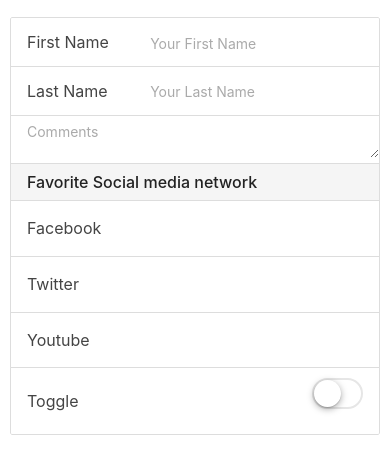
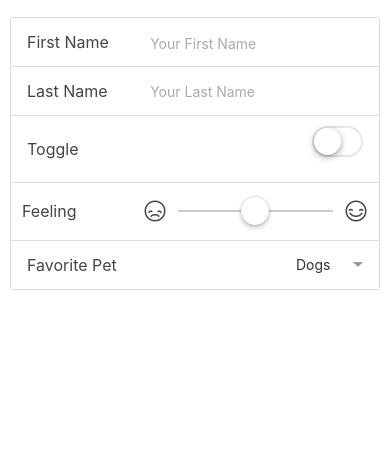
Before and after one commit to tsflatif/ionic-academySchedule, a website: page www/index.html in a window 390 px wide. Shown: the part 170-644 px from the top of the page. Drawn offline with Linux system fonts and the light colour scheme; some packages are replaced by stand-ins of ours; files that its build step writes are made by us from their sources; files whose address does not match are found by name.

Commit message:
slider experiment

```diff
--- a/www/index.html
+++ b/www/index.html
@@ -48,30 +48,6 @@
               <input type="text" placeholder="Your Last Name">
             </label>
 
-            <label class="item item-input">
-              <textarea placeholder="Comments"></textarea>
-            </label>
-
-            <div class="item item-divider">Favorite Social media network</div>
-
-              <label class="item item-radio">
-                <input type="radio" name="social">
-                <div class="item-content">Facebook</div>
-                <i class="radio-icon ion-gear-facebook"></i>
-              </label>
-
-              <label class="item item-radio">
-                <input type="radio" name="social">
-                <div class="item-content">Twitter</div>
-                <i class="radio-icon ion-social-twitter"></i>
-              </label>
-
-              <label class="item item-radio">
-                <input type="radio" name="social">
-                <div class="item-content">Youtube</div>
-                <i class="radio-icon ion-social-youtube"></i>
-              </label>
-
               <div class="item item-toggle">
                   <span class="input-label">Toggle</span>
                   <label class="toggle">
@@ -79,7 +55,24 @@
                     <div class="track"><div class="handle"></div></div>
                   </label>
               </div>
-            </div>
+
+              <div class="item range range-royal">
+                <span class="input-label">Feeling</span>
+                <i class="icon ion-sad-outline"></i>
+                <input type="range" name="feeling" min="0" max="100" val="50">
+                <i class="icon ion-happy-outline"></i>
+              </div>
+
+              <label class="item item-input item-select">
+                <div class="input-label">Favorite Pet</div>
+                <select>
+                  <option>Dogs</option>
+                  <option>Cats</option>
+                  <option>Kitty</option>
+                </select>
+              </label>
+
+          </div>
         </ion-content>
 
 
```
